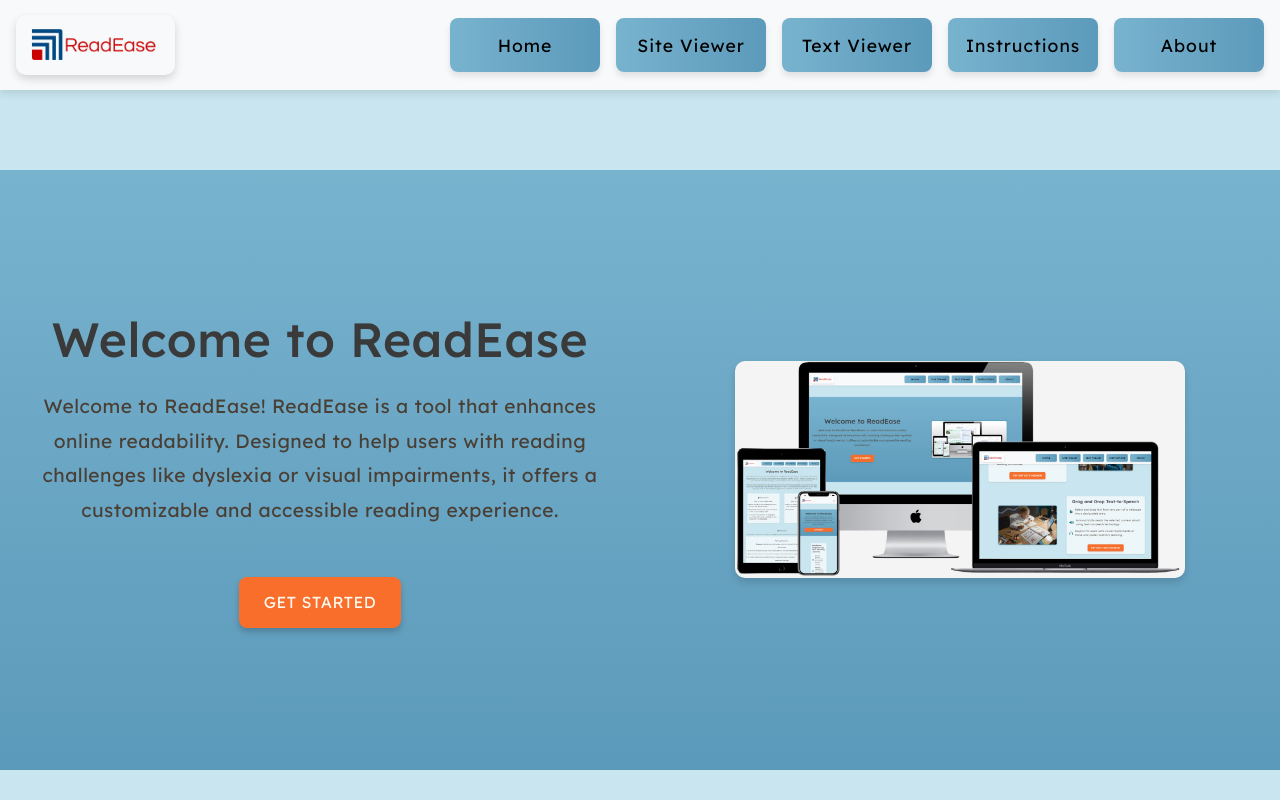
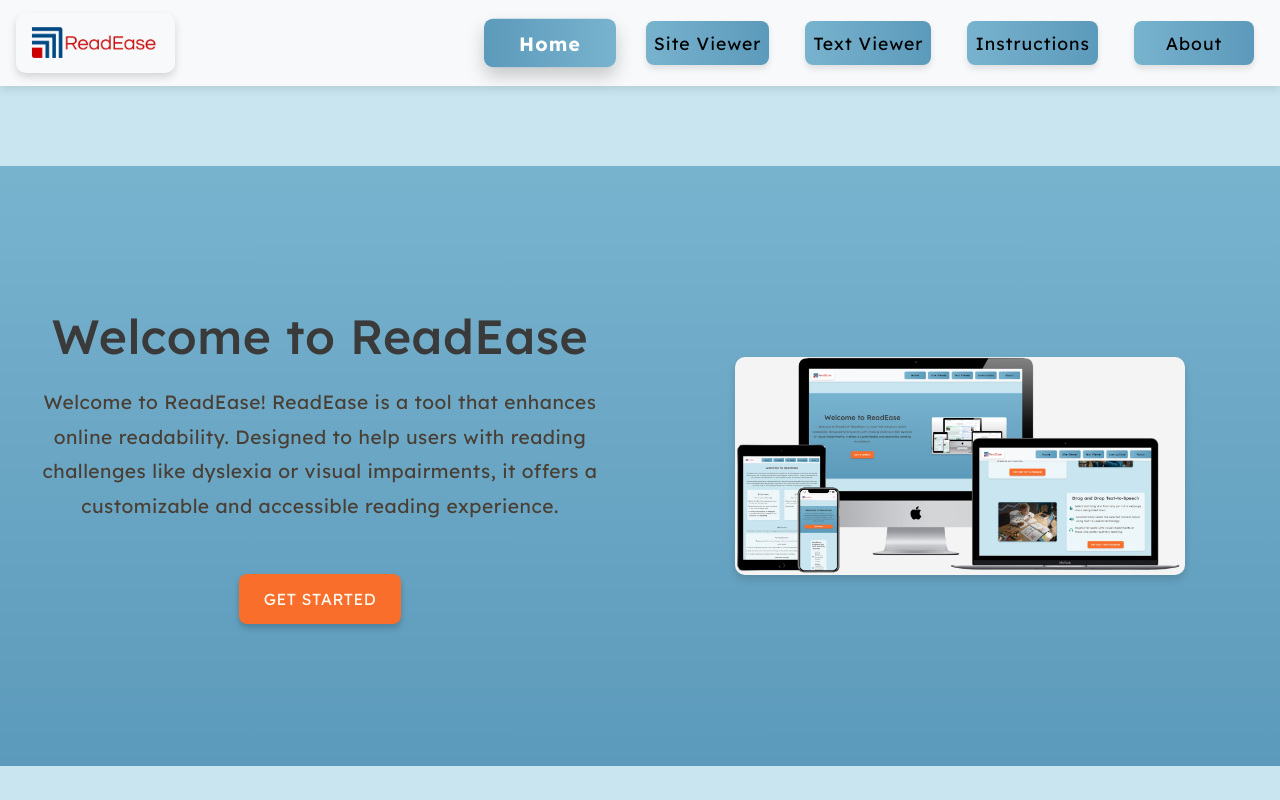
Before and after one commit to dimitri-edel/barrier-breakers, a website: page index.html in a window 1280 px wide. Shown: the top 800 px of the page. Drawn offline with nearby package versions, Linux system fonts and the light colour scheme.

Commit message:
Mark navbar links as active

```diff
--- a/assets/css/navbar.css
+++ b/assets/css/navbar.css
@@ -89,21 +89,6 @@
     margin-right: auto; /* Push links to the right */
 }
 
-/* Adjust Navbar Links for All Screens */
-.nav-link {
-    color: black !important; /* Ensure text color is visible */
-    font-size: 1.1rem; /* Slightly larger text for readability */
-    padding: 0.8rem 1.5rem; /* Increase padding for better spacing */
-    border-radius: 8px; /* Smooth corners */
-    background: linear-gradient(to right, #78B3CE, #5C9ABB); /* Gradient background */
-    text-decoration: none; /* Remove underline */
-    transition: all 0.3s ease-in-out; /* Smooth hover and transform effects */
-    margin: 10px auto; /* Center align links and add spacing */
-    text-align: center; /* Center text inside buttons */
-    min-width: 150px; /* Ensure a consistent minimum width */
-    box-shadow: 0 4px 6px rgba(0, 0, 0, 0.1); /* Subtle shadow */
-}
-
 
 
 /* Adjust for Medium Screens */
--- a/index.html
+++ b/index.html
@@ -24,7 +24,7 @@
         <div class="collapse navbar-collapse" id="navbarNav">
             <ul class="navbar-nav ml-auto">
                 <li class="nav-item">
-                    <a class="nav-link" href="index.html">Home</a>
+                    <a class="nav-link active" href="index.html">Home</a>
                 </li>
                 <li class="nav-item">
                     <a class="nav-link" href="site-viewer.html">Site Viewer</a>
```
Also changed, not shown: about.html (+1 -1 lines), instructions.html (+1 -1 lines), site-viewer.html (+1 -1 lines), text-viewer.html (+1 -1 lines).
